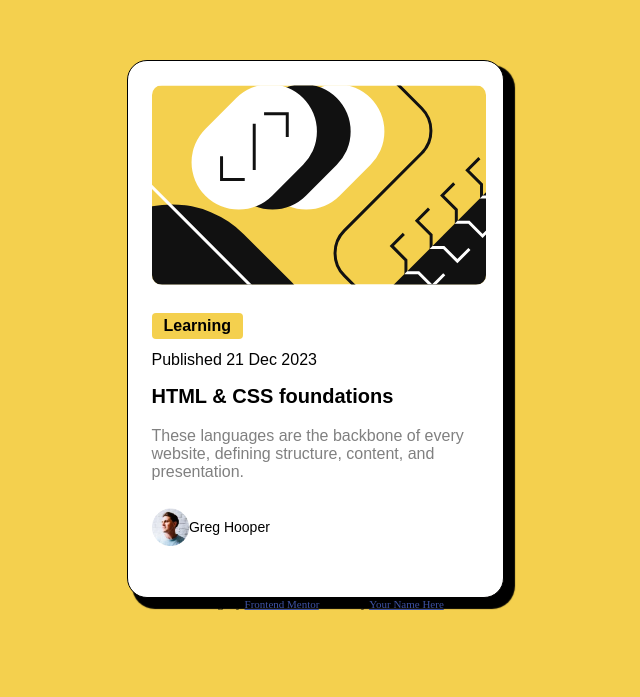
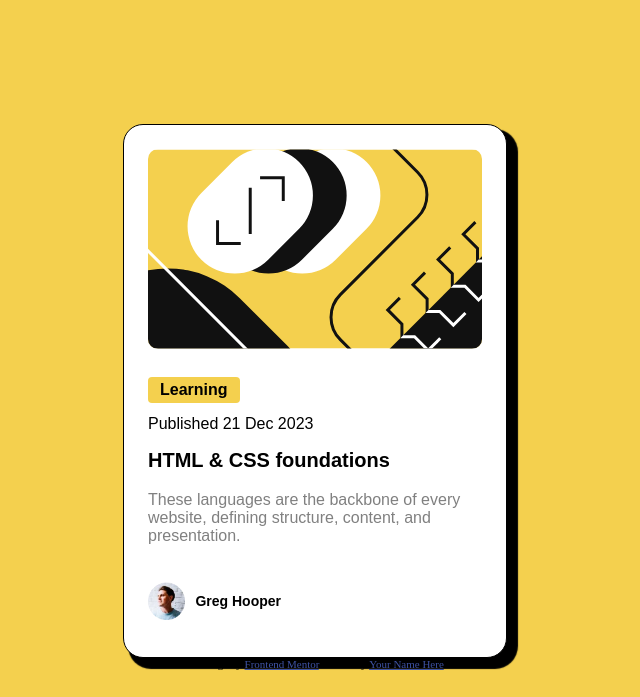
Before and after one commit to kristinakasalova/FEM_blog_preview_card, a plain HTML site: page index.html in a window 1280 px wide. Shown: the part 103-800 px from the top of the page, without its empty margins (325-965 px from the left). Drawn offline with Linux system fonts and the light colour scheme.

Commit message:
final changes to css

```diff
--- a/index.css
+++ b/index.css
@@ -38,6 +38,9 @@ body {
     padding: 24px;
     background-color: white;
 }
+.hero {
+    width: 384px;
+}
 
 .hero img {
     border-radius: 10px;
@@ -47,7 +50,7 @@ body {
 }
 
 .text {
-    margin: 24px 0;
+    margin-top: 24px;
     font-family: "Figtree",sans-serif;
 }
 .tag {
@@ -66,6 +69,10 @@ h1 {
     font-size: 20px;
     line-height: 150%;
     margin: 12px 0;
+}
+
+h1:hover {
+    color:  hsl(47, 88%, 63%);
 }
 
 .content {
@@ -88,6 +95,38 @@ h1 {
     color: black;
     font-size: 14px;
     display: inline-block;
-    font-weight: ExtraBold;
+    font-weight: bold;
+    padding: 10px;
 
 }
+
+@media only screen and (min-width: 376px) {
+    body {
+        padding-top: 219px;
+    }
+
+
+
+    .card {
+        border-style: solid ;
+        width: 334px;
+        height: fit-content;
+        margin: auto;
+        border-width: 1px;
+        border-radius: 20px;
+        border-color: black;
+        box-shadow: 8px 8px 1px 3px;
+        padding: 24px;
+        background-color: white;
+    }
+    .hero {
+        width: 279px;
+    }
+    .hero img {
+        border-radius: 10px;
+        height: 200px;
+        width: fit-content;
+        object-fit: cover;
+
+    }
+}
```
